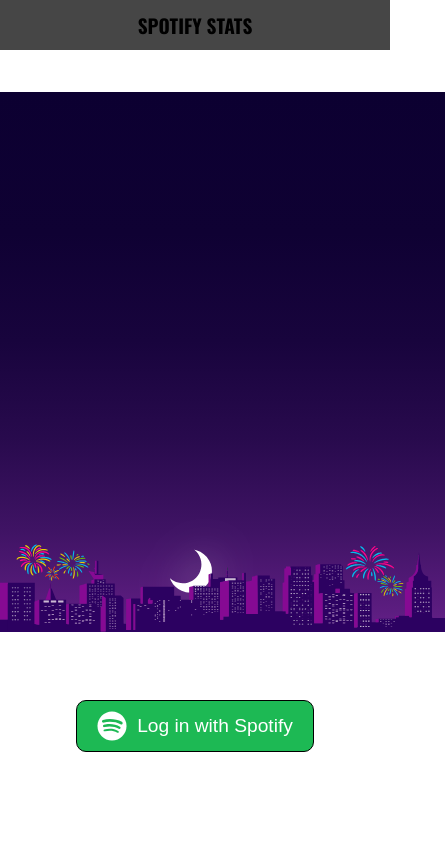
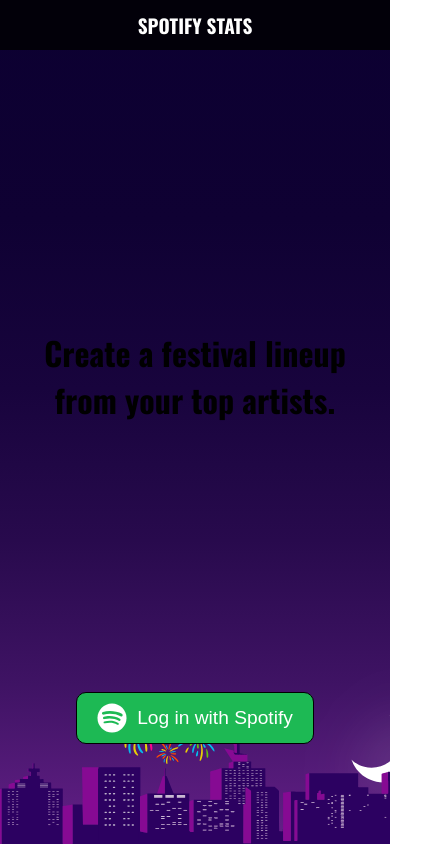
Before and after one commit to SuljkanovicAmir/spotify-top, a Next.js app: page / in a window 390 px wide. Shown: the whole page, 445 px wide, since content can reach past the window. Built offline with nearby package versions, Linux system fonts and the light colour scheme.

Commit message:
Improvements

```diff
--- a/app/globals.css
+++ b/app/globals.css
@@ -3,6 +3,11 @@
   padding: 0;
   margin: 0;
   list-style-type: none;
+}
+
+a {
+  text-decoration: none;
+  color: white;
 }
 
 @media (prefers-color-scheme: dark) {
@@ -15,6 +20,10 @@
   background-image: url('../public/ferag.jpg');
 }
 
+.login {
+  padding: 100px 50px 50px 50px;
+}
+
 .city {
   height: 100vh;
   display: flex;
@@ -22,14 +31,21 @@
   justify-content: center;
   align-items: center;
   width: 100%;
-  backdrop-filter: brightness(0.6) blur(2px);
-  text-transform: uppercase;
+  backdrop-filter: brightness(0.5) blur(2px);
+  padding-top: 40px;
 }
 
 .city h1 {
-  font-size: 50px;
-  margin-top: 30px;
+  font-size: 46px;
+  margin-top: 20px;
   margin-bottom: 10px;
+}
+
+.city h2 {
+  margin-top: 10px;
+  letter-spacing: 2px;
+  font-size: 60px;
+  color: #54eb89b0;
 }
 
 .backdrop {
@@ -45,21 +61,23 @@
 .artists {
   display: flex;
   justify-content: center;
-  align-items: flex-start;
-  height: 100px;
-  width: 30%;
+  align-items: center;
+  width: 50%;
+  height: 240px;
+  flex-direction: column;
+  text-transform: uppercase;
 }
 
-ul {
+.artists ul {
   display: flex;
   justify-content: center;
   align-items: flex-start;
   flex-wrap: wrap;
-  gap: 10px;
+  gap: 5px;
 }
 
-li {
-  padding: 0px 20px 0px 0px;
+.artists li {
+  padding: 0px 5px 0px 8px;
 }
 
 header {
@@ -72,7 +90,7 @@ header {
   z-index: 5;
   text-transform: uppercase;
   font-size: 1.2em;
-  background-color: rgba(0, 0, 0, 0.726);
+  background-color: rgba(0, 0, 0, 0.815);
 }
 
 .home-div {
@@ -82,6 +100,12 @@ header {
   align-items: center;
   flex: 1;
   padding: 60px 100px 60px 100px;
+  background-image: url('../public/City.svg');
+}
+
+.home-div h1  {
+  margin: auto;
+  text-align: center;
 }
 
 .buttons-div button {
@@ -110,21 +134,28 @@ header {
   width: 30px;
 }
 
+
+
+
 @media screen and (max-width: 600px) {
   .background {
     background-size: cover;
   }
+  .city {
+    min-height: 100vh;
+    height: unset;
+  }
   .artists {
-    width: 90%;
-    height: 120px;
+    width: 92%;
+    height: 230px;
   }
   .home-div {
     height: 100vh;
     width: 100%;
     flex-direction: column;
-    display: flex;
-    justify-content: space-around;
+    justify-content: flex-end;
     align-items: center;
-    padding: 60px 10px 60px 10px;
+    padding: 60px 10px 100px 10px;
+    background-size: cover;
   }
 }
--- a/app/layout.js
+++ b/app/layout.js
@@ -1,5 +1,7 @@
+import Link from 'next/link';
 import './globals.css'
 import { Oswald } from 'next/font/google';
+Link
 
 const oswald = Oswald({
   weight: '700',
@@ -16,7 +18,7 @@ export default function RootLayout({ children }) {
     <html lang="en">
       <body className={oswald.className}>
         <header>
-            Spotify Stats
+            <Link href="/">Spotify Stats</Link>
         </header>
         {children}
         </body>
--- a/app/login/page.jsx
+++ b/app/login/page.jsx
@@ -60,7 +60,7 @@ const LoginPage = () => {
     }, []);
 
 
-    return <div>Redirecting to Spotify login...</div>;
+    return <div className='login'>Redirecting to Spotify login...</div>;
   };
 
 
--- a/app/page.js
+++ b/app/page.js
@@ -1,7 +1,6 @@
 "use client"
 
 import Image from "next/image"
-import FestivalImg from '../public/City.svg'
 import SpotifyImg from '../public/spotify.svg'
 import Link from "next/link"
 
@@ -10,9 +9,7 @@ export default function Home() {
   return (
     <main>
       <div className="home-div">
-        <div className="img-div">
-          <Image src={FestivalImg} alt="festival" />
-        </div>
+        <h1>Create a festival lineup from your top artists.</h1>
         <div className="buttons-div">
           <button>
               <Link href='/login'>
```
Also changed, not shown: app/home/page.jsx (+26 -6 lines).
